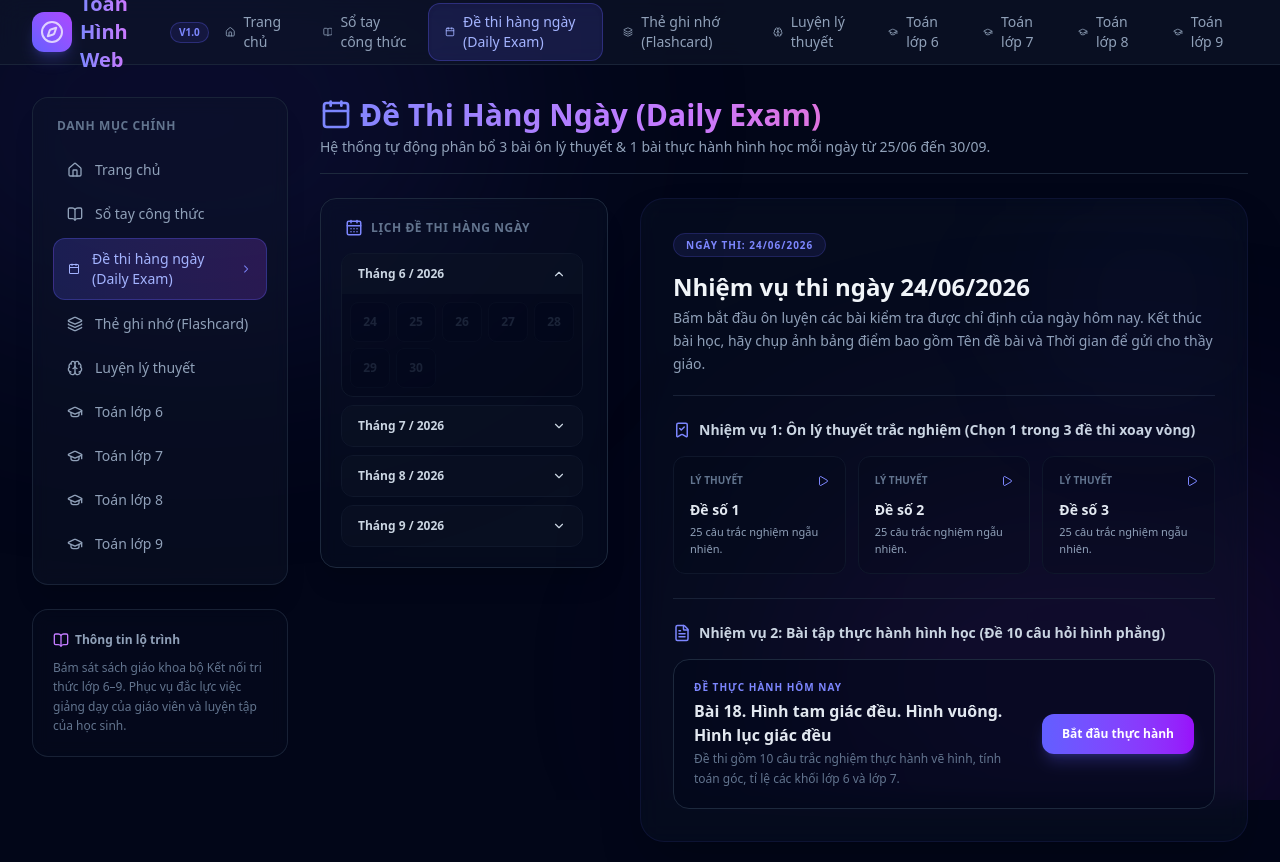
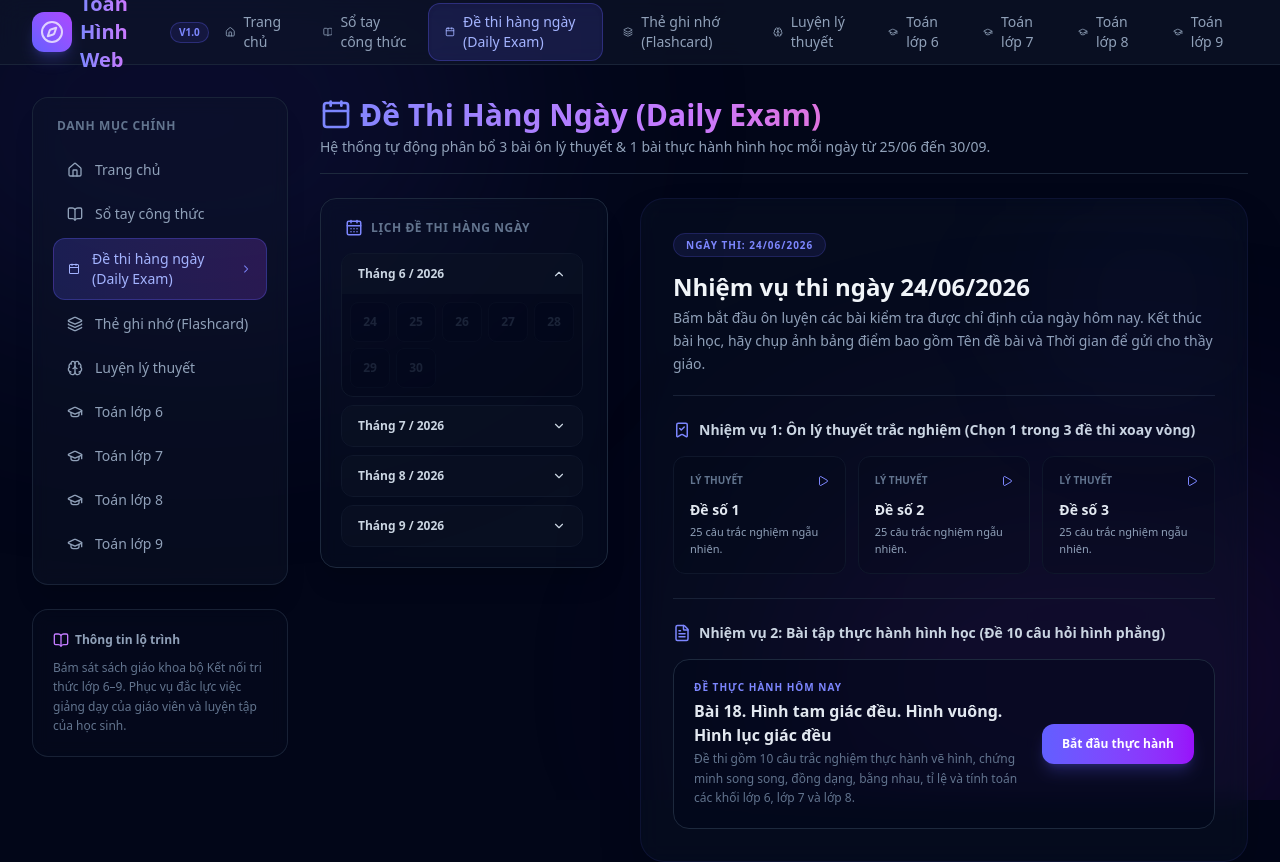
Before and after one commit to harry090013/harry-day-toan, a Next.js app in the folder toan-hinh-web/: page /daily-exam in a window 1280 px wide. Shown: the top 862 px of the page. Built offline with nearby package versions, Linux system fonts and the light colour scheme.

Commit message:
feat: include grade 8 geometry lessons in daily exam rotation

```diff
--- a/toan-hinh-web/src/app/daily-exam/page.tsx
+++ b/toan-hinh-web/src/app/daily-exam/page.tsx
@@ -43,9 +43,9 @@ interface DailyConfig {
   practiceLessonTitle: string;
 }
 
-// 27 distinct geometry lessons of Grade 6 and Grade 7
+// Distinct geometry lessons of Grade 6, Grade 7 and Grade 8
 const GEO_LESSONS = Object.values(allLessonContents)
-  .filter(l => (l.grade === 6 || l.grade === 7) && l.track === 'toan-hinh')
+  .filter(l => (l.grade === 6 || l.grade === 7 || l.grade === 8) && l.track === 'toan-hinh')
   .sort((a, b) => {
     if (a.grade !== b.grade) return a.grade - b.grade;
     return a.lessonId.localeCompare(b.lessonId);
@@ -419,7 +419,7 @@ export default function DailyExamPage() {
                     <div className="text-[10px] font-black text-indigo-400 uppercase tracking-widest">Đề thực hành hôm nay</div>
                     <h4 className="text-sm sm:text-base font-bold text-slate-200 mt-1">{selectedConfig.practiceLessonTitle}</h4>
                     <p className="text-xs text-slate-500 mt-0.5 leading-relaxed">
-                      Đề thi gồm 10 câu trắc nghiệm thực hành vẽ hình, tính toán góc, tỉ lệ các khối lớp 6 và lớp 7.
+                      Đề thi gồm 10 câu trắc nghiệm thực hành vẽ hình, chứng minh song song, đồng dạng, bằng nhau, tỉ lệ và tính toán các khối lớp 6, lớp 7 và lớp 8.
                     </p>
                   </div>
 
```
